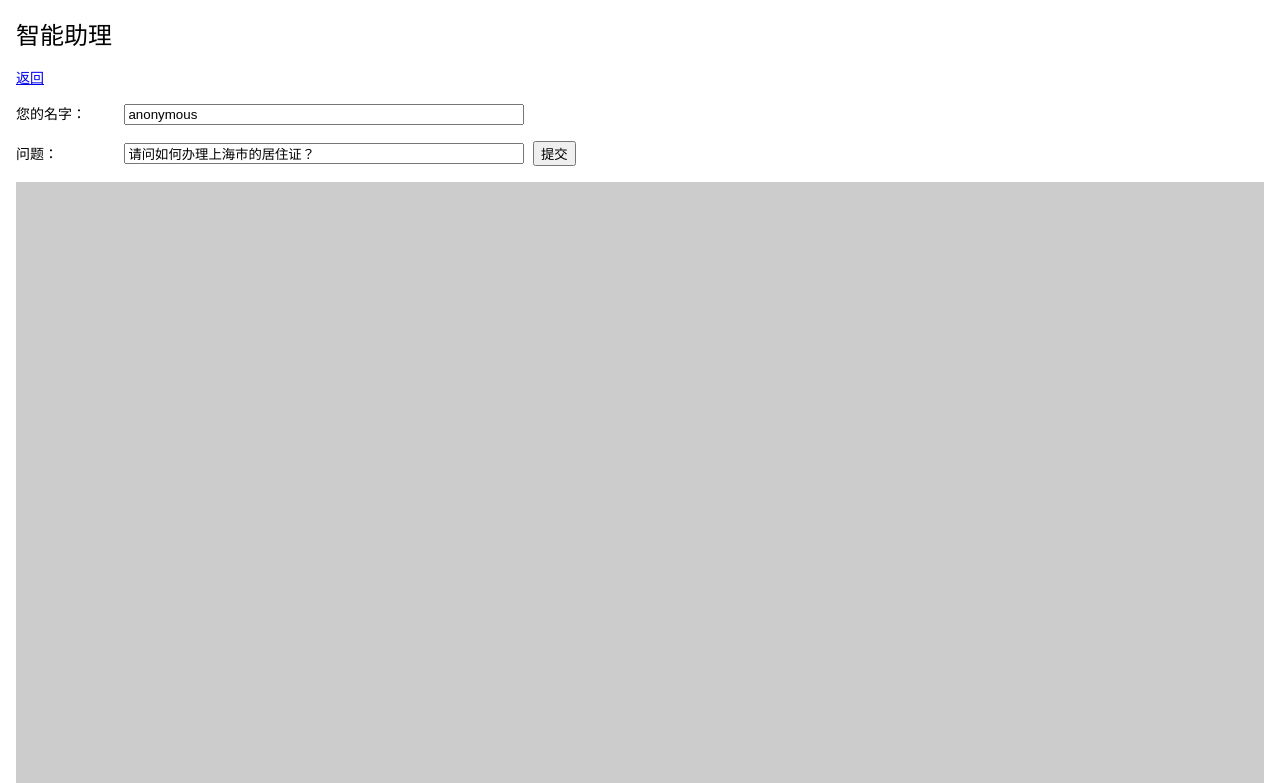
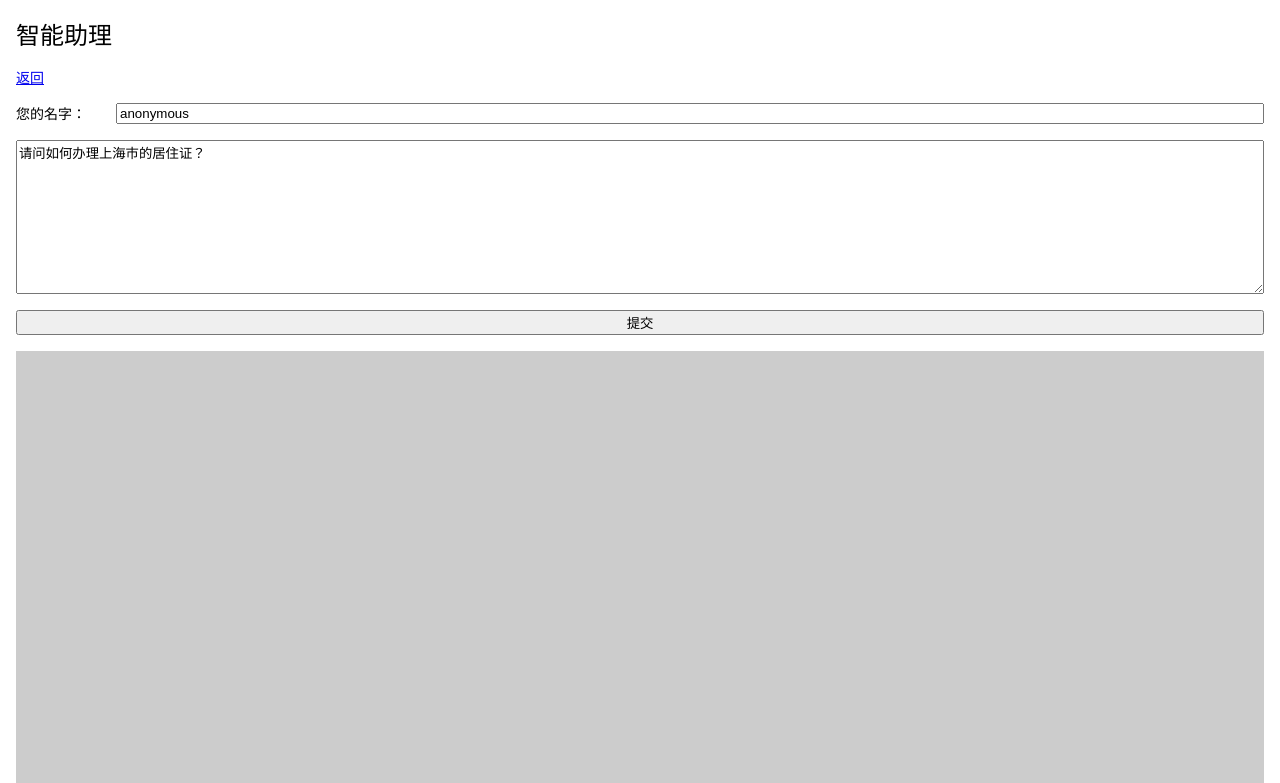
Before and after one commit to cfvbaibai/chatgpt, a Flask app: page /pages/assistant in a window 1280 px wide. Shown: the top 783 px of the page. Run offline with Flask 3, Linux system fonts and the light colour scheme; parts of the project's set-up code (start-up, migrations or seed data) failed here and were passed over.

Commit message:
fix(*): Fix various size issue

```diff
--- a/web/templates/assistant.html
+++ b/web/templates/assistant.html
@@ -2,6 +2,7 @@
 <html lang="en">
 <head>
     <meta charset="UTF-8">
+    <meta name="viewport" content="width=device-width, initial-scale=1"/>
     <title>MCHR AI</title>
     <style>
         * {
@@ -31,6 +32,10 @@
         input {
             width: 400px;
         }
+        div#q {
+            width: 100%;
+            height: clamp(200px, 25%, 400px);
+        }
         div#messages {
             width: 100%;
             flex: 1;
@@ -47,10 +52,22 @@
             background-color: #fff;
             padding: 8px;
         }
-        div.user > span, div.question > span {
+        div.user, div.question {
+            display: flex;
+            width: 100%;
+        }
+        div.user > div.label, div.question > div.label {
             display: inline-block;
             width: 100px;
         }
+        #u {
+            flex: 1;
+        }
+        #q {
+            width: 100%;
+            height: clamp(100px, 20%, 400px);
+        }
+
     </style>
 </head>
 <body>
@@ -58,22 +75,25 @@
     <div class="title">智能助理</div>
     <div><a href="javascript:history.go(-1)">返回</a></div>
     <div class="user">
-        <span>您的名字：</span>
+        <div id="username" class="label">您的名字：</div>
         <input id="u" value="anonymous"/>
     </div>
-    <div class="question">
-        <span>问题：</span>
-        <input id="q" value="请问如何办理上海市的居住证？"/>
-        <button id="ask-button">提交</button>
-    </div>
+    <textarea id="q">请问如何办理上海市的居住证？</textarea>
+    <button id="ask-button">提交</button>
     <div id="messages">
     </div>
 </div>
 <script>
+    document.onload = () => {
+        document.querySelector("#username").innerText = "用户" + new Date().getTime();
+    };
+
     function addMessageDiv(message) {
         const messageDiv = document.createElement("div");
         messageDiv.innerText = message;
-        document.querySelector("#messages").appendChild(messageDiv);
+        const messagesDiv = document.querySelector("#messages");
+        messagesDiv.appendChild(messageDiv);
+        messagesDiv.scrollTop = messagesDiv.scrollHeight;
         return messageDiv;
     }
 
@@ -111,6 +131,7 @@
         }
     });
 
+
 </script>
 </body>
 </html>
```
Also changed, not shown: 1 other file.
